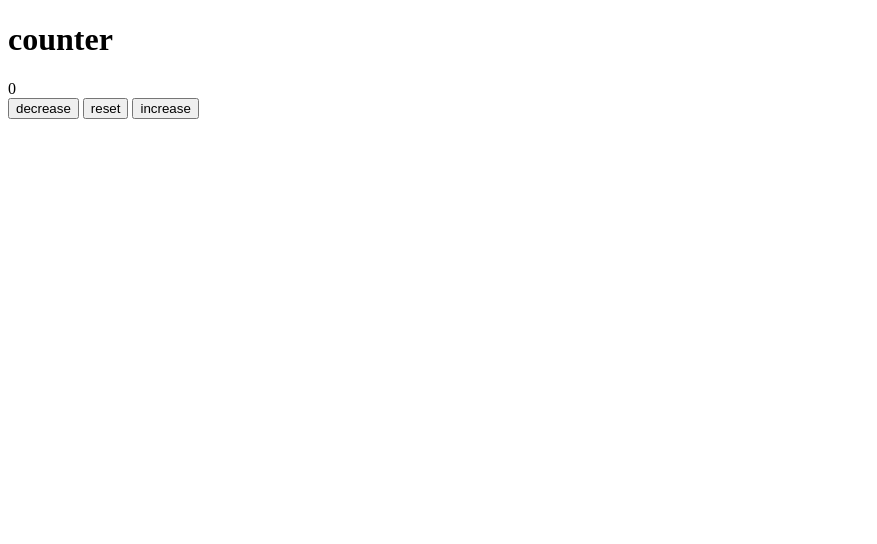
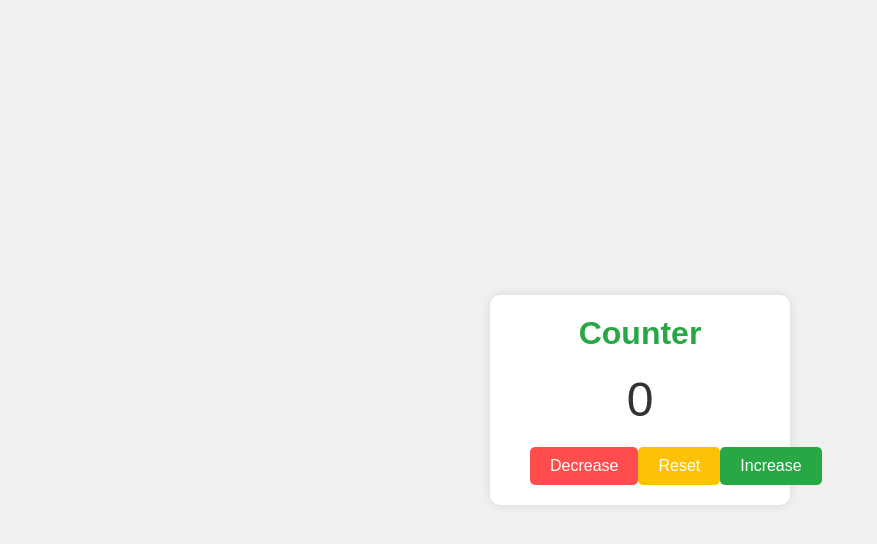
Before and after one commit to t0m0h1/JS-Counter, a plain HTML site: page index.html in a window 1280 px wide. Shown: the whole page, without its empty margins (0-877 px from the left). Drawn offline with Linux system fonts and the light colour scheme.

Commit message:
chore: Update counter UI and accessibility in index.html and style.css

```diff
--- a/index.html
+++ b/index.html
@@ -3,22 +3,20 @@
 <head>
     <meta charset="UTF-8">
     <meta name="viewport" content="width=device-width, initial-scale=1.0">
-    <title>Document</title>
+    <title>Counter Application</title>
     <link rel="stylesheet" href="style.css">
 </head>
 <body>
     <main>
-        <div class="contauiner">
-            <h1>
-                counter
-            </h1>
-            <span id="value">0</span>
+        <section class="container" aria-labelledby="counter-heading">
+            <h1 id="counter-heading">Counter</h1>
+            <span id="value" aria-live="polite">0</span>
             <div class="button-container">
-                <button id="decrease" class="button">decrease</button>
-                <button id="reset" class="button">reset</button>
-                <button id="increase" class="button">increase</button>
+                <button id="decrease" class="button" aria-label="Decrease counter">Decrease</button>
+                <button id="reset" class="button" aria-label="Reset counter">Reset</button>
+                <button id="increase" class="button" aria-label="Increase counter">Increase</button>
             </div>
-        </div>
+        </section>
     </main>
     <script src="script.js"></script>
 </body>
--- a/style.css
+++ b/style.css
@@ -0,0 +1,104 @@
+/* CSS Reset */
+* {
+    margin: 0;
+    padding: 0;
+    box-sizing: border-box;
+}
+
+html {
+    font-size: 16px;
+}
+
+body {
+    font-family: 'Arial', sans-serif;
+    display: flex;
+    justify-content: center;
+    align-items: center;
+    height: 100vh;
+    margin: 0;
+    background-color: #f0f0f0;
+}
+
+/* Custom properties for colors */
+:root {
+    --primary-color: #28a745;
+    --secondary-color: #ffc107;
+    --danger-color: #ff4d4d;
+    --text-color: #333;
+    --background-color: #fff;
+    --box-shadow: rgba(0, 0, 0, 0.1);
+}
+
+.container {
+    text-align: center;
+    background-color: var(--background-color);
+    padding: 20px 40px;
+    border-radius: 10px;
+    box-shadow: 0 0 10px var(--box-shadow);
+    max-width: 300px;
+    width: 100%;
+    transition: transform 0.2s;
+}
+
+.container:hover {
+    transform: translateY(-5px);
+}
+
+h1 {
+    margin-bottom: 20px;
+    font-size: 2rem;
+    color: var(--primary-color);
+}
+
+#value {
+    display: block;
+    font-size: 3rem;
+    margin-bottom: 20px;
+    color: var(--text-color);
+}
+
+.button-container {
+    display: flex;
+    justify-content: space-between;
+}
+
+.button {
+    padding: 10px 20px;
+    font-size: 1rem;
+    border: none;
+    border-radius: 5px;
+    cursor: pointer;
+    transition: background-color 0.3s;
+}
+
+.button:focus {
+    outline: none;
+    box-shadow: 0 0 5px var(--box-shadow);
+}
+
+#decrease {
+    background-color: var(--danger-color);
+    color: #fff;
+}
+
+#decrease:hover {
+    background-color: darken(var(--danger-color), 10%);
+}
+
+#reset {
+    background-color: var(--secondary-color);
+    color: #fff;
+}
+
+#reset:hover {
+    background-color: darken(var(--secondary-color), 10%);
+}
+
+#increase {
+    background-color: var(--primary-color);
+    color: #fff;
+}
+
+#increase:hover {
+    background-color: darken(var(--primary-color), 10%);
+}
```
